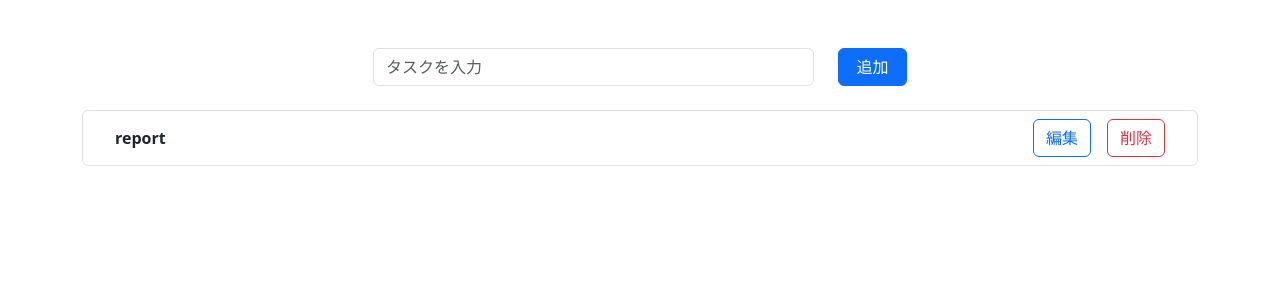
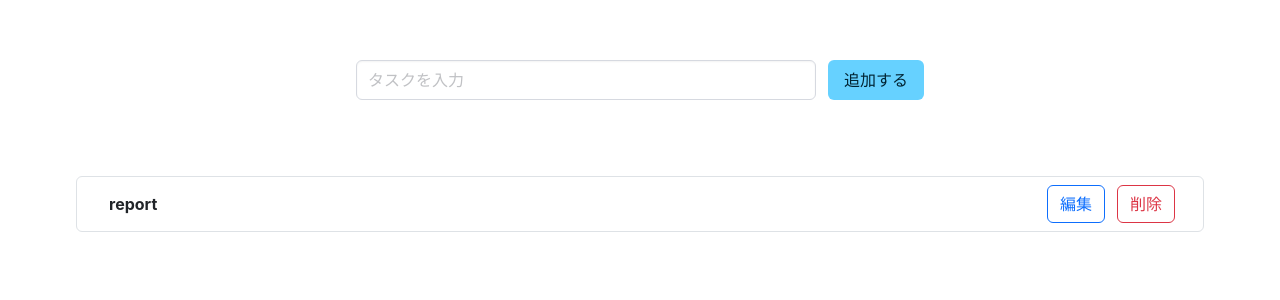
Before and after one commit to takedataiki/tutorial, a Flask app: page / in a window 1280 px wide. Shown: the top 300 px of the page. Run offline with Flask 3, Linux system fonts and the light colour scheme.

Commit message:
Update design

```diff
--- a/templates/index.html
+++ b/templates/index.html
@@ -5,11 +5,12 @@
     <meta name="viewport" content="width=device-width, initial-scale=1.0">
     <title>Document</title>
     <link href="https://cdn.jsdelivr.net/npm/bootstrap@5.3.3/dist/css/bootstrap.min.css" rel="stylesheet" integrity="sha384-QWTKZyjpPEjISv5WaRU9OFeRpok6YctnYmDr5pNlyT2bRjXh0JMhjY6hW+ALEwIH" crossorigin="anonymous">
+    <link rel="stylesheet" href="https://cdn.jsdelivr.net/npm/bulma@1.0.2/css/bulma.min.css">
 </head>
 <body>
-    <div class="container mt-5">
+    <!-- <div class="container mt-5 bg-primary">
         <div class="d-flex justify-content-center">
-            <form class="row w-50" action="/" method="post">
+            <form class="w-100 row" action="/" method="post">
                 <div class="col-10">
                     <input type="text" class="form-control" name="task" placeholder="タスクを入力">
                 </div>
@@ -28,6 +29,45 @@
             </li>
             {% endfor %}
         </ul>
+    </div> -->
+
+    <section class="section">
+        <div class="column is-6 is-offset-3">
+            <form class="field is-grouped" action="/" method="post">
+                <p class="control is-expanded">
+                <input class="input" type="text" name="task" placeholder="タスクを入力">
+                </p>
+                <p class="control">
+                <button class="button is-info">
+                    追加する
+                </button>
+                </p>
+            </form>
+        </div>
+    </section>
+
+    <div class="container">
+        <ul class="mt-4 list-group">
+            {% for task in tasks %}
+            <li class="list-group-item d-flex align-items-center">
+                <div class="fw-bold ps-3">{{ task.task }}</div>
+                <button class="btn btn-outline-primary ms-auto">編集</button>
+                <a href="/delete/{{ task.id }}" class="btn btn-outline-danger mx-3">削除</a>
+            </li>
+            {% endfor %}
+        </ul>
     </div>
+
+
+    <!-- <div class="container">
+        <ul>
+            {% for task in tasks %}
+            <li class="is-flex">
+                <h1 class="subtitle is-4">{{ task.task }}</h1>
+                <button class="button is-small is-danger is-outlined">削除</button>
+            </li>
+            {% endfor %}
+        </ul>
+    </div> -->
 </body>
 </html>
```
Also changed, not shown: instance/todo.db (added).
